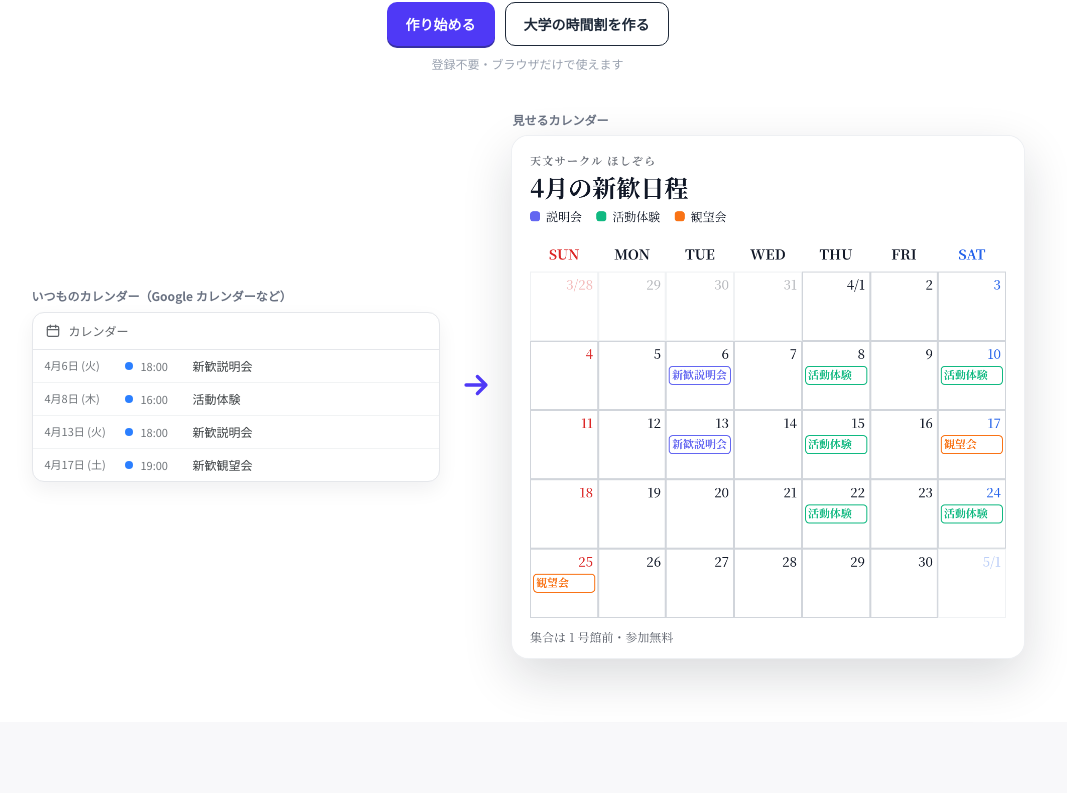
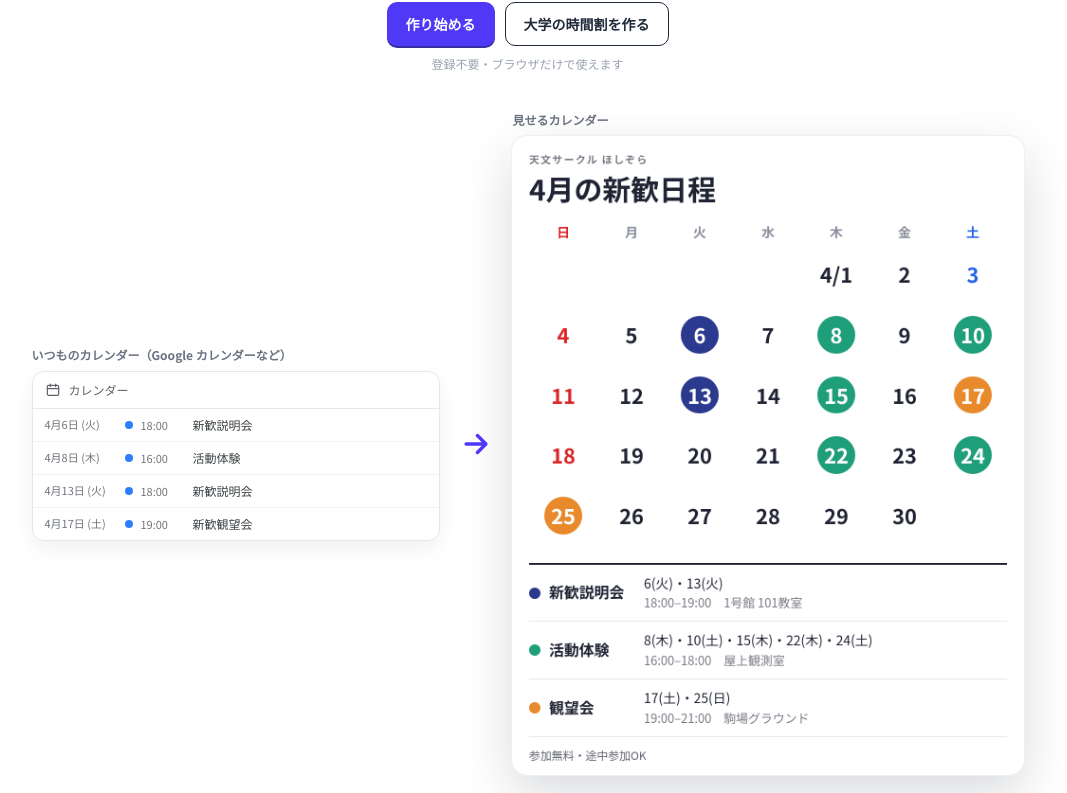
Before and after one commit to nakomochi/calendar-image, a SvelteKit app: page / in a window 1280 px wide. Shown: the part 357-1150 px from the top of the page, without its empty margins (105-1172 px from the left). Built offline with nearby package versions, Linux system fonts and the light colour scheme.

Commit message:
docs: use app-made flyer as landing after image

```diff
--- a/src/routes/+page.svelte
+++ b/src/routes/+page.svelte
@@ -2,8 +2,8 @@
   import afterImage from '$lib/assets/lp-after-shinkan.png';
 
   // Intrinsic size of the exported image (510x520 canvas at pixelRatio 2).
-  const AFTER_IMAGE_WIDTH = 1020;
-  const AFTER_IMAGE_HEIGHT = 1040;
+  const AFTER_IMAGE_WIDTH = 1080;
+  const AFTER_IMAGE_HEIGHT = 1350;
 
   const BTN =
     'inline-flex items-center justify-center whitespace-nowrap border-[1.5px] font-bold transition-colors';
```
Also changed, not shown: src/lib/assets/lp-after-shinkan.png.
